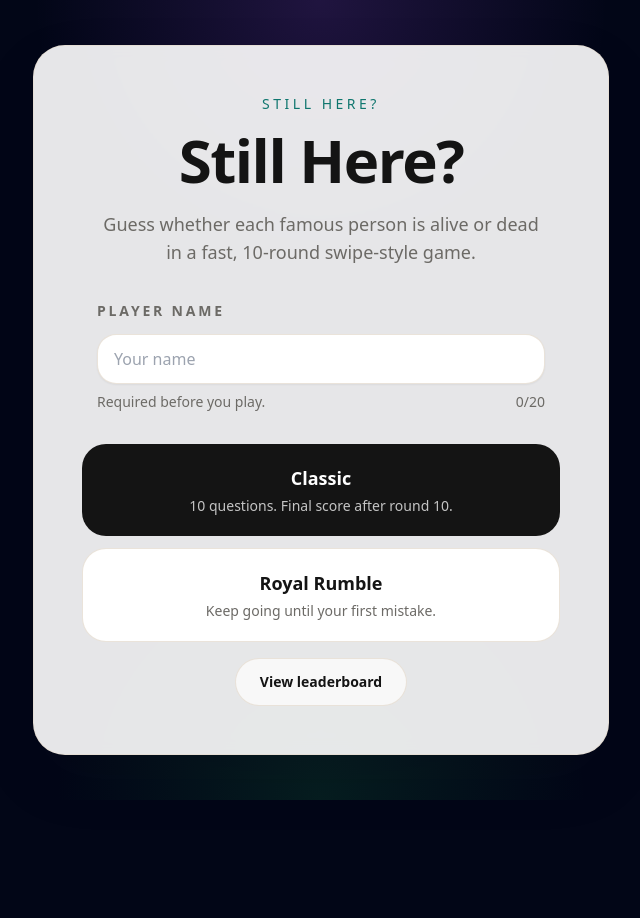
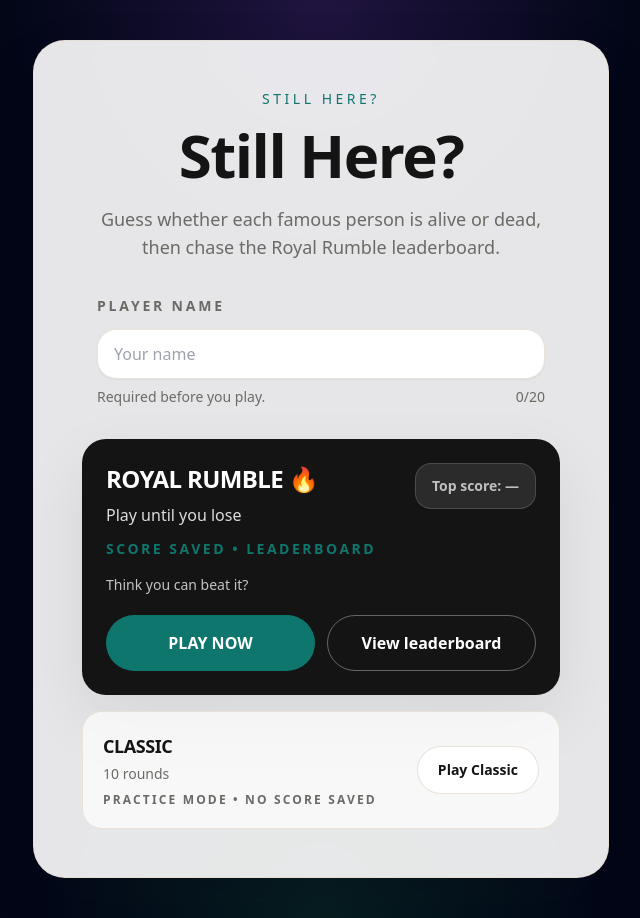
Before and after one commit to marcoronnj/still-here, a Next.js app: page / in a window 1280 px wide. Shown: the whole page, without its empty margins (319-959 px from the left). Before the commit the page ends 800 px from the top, so only its background shows below. Built offline with nearby package versions, Linux system fonts and the light colour scheme.

Commit message:
update UI

```diff
--- a/components/StartScreen.tsx
+++ b/components/StartScreen.tsx
@@ -10,6 +10,7 @@ import {
   PLAYER_NAME_MAX_LENGTH,
   PLAYER_NAME_STORAGE_KEY,
   type GameMode,
+  type RankedResultEntry,
 } from "@/types/game";
 
 export function StartScreen() {
@@ -17,6 +18,7 @@ export function StartScreen() {
   const [playerName, setPlayerName] = useState("");
   const [nameTouched, setNameTouched] = useState(false);
   const [showLeaderboard, setShowLeaderboard] = useState(false);
+  const [topScore, setTopScore] = useState<number | null>(null);
 
   useEffect(() => {
     try {
@@ -31,6 +33,39 @@ export function StartScreen() {
         window.localStorage.setItem(PLAYER_ID_STORAGE_KEY, crypto.randomUUID());
       }
     } catch {}
+  }, []);
+
+  useEffect(() => {
+    let cancelled = false;
+
+    const loadTopScore = async () => {
+      try {
+        const response = await fetch("/api/leaderboard?mode=royal-rumble", {
+          cache: "no-store",
+        });
+        const payload = (await response.json()) as {
+          top10?: RankedResultEntry[];
+        };
+
+        if (!response.ok || !Array.isArray(payload.top10)) {
+          return;
+        }
+
+        if (!cancelled) {
+          setTopScore(payload.top10[0]?.score ?? null);
+        }
+      } catch {
+        if (!cancelled) {
+          setTopScore(null);
+        }
+      }
+    };
+
+    void loadTopScore();
+
+    return () => {
+      cancelled = true;
+    };
   }, []);
 
   const trimmedName = normalizePlayerName(playerName);
@@ -80,8 +115,8 @@ export function StartScreen() {
           Still Here?
         </h1>
         <p className="mx-auto mt-5 max-w-md text-base leading-7 text-muted sm:text-lg">
-          Guess whether each famous person is alive or dead in a fast, 10-round swipe-style
-          game.
+          Guess whether each famous person is alive or dead, then chase the Royal Rumble
+          leaderboard.
         </p>
 
         <div className="mx-auto mt-8 max-w-md text-left">
@@ -108,31 +143,58 @@ export function StartScreen() {
           </div>
         </div>
 
-        <div className="mt-8 grid gap-3 text-left">
-          <button
-            type="button"
-            onClick={() => handleStart("classic")}
-            className="rounded-[1.5rem] bg-ink px-6 py-5 text-white transition hover:scale-[1.02] hover:bg-accent focus:outline-none focus:ring-2 focus:ring-accent focus:ring-offset-2"
-          >
-            <span className="block text-lg font-semibold">Classic</span>
-            <span className="mt-1 block text-sm text-white/75">10 questions. Final score after round 10.</span>
-          </button>
-          <button
-            type="button"
-            onClick={() => handleStart("royal-rumble")}
-            className="rounded-[1.5rem] border border-line/80 bg-white px-6 py-5 text-ink transition hover:scale-[1.02] hover:border-accent/50 hover:bg-accent/5 focus:outline-none focus:ring-2 focus:ring-accent focus:ring-offset-2"
-          >
-            <span className="block text-lg font-semibold">Royal Rumble</span>
-            <span className="mt-1 block text-sm text-muted">Keep going until your first mistake.</span>
-          </button>
+        <div className="mt-8 grid gap-4 text-left">
+          <section className="rounded-[1.5rem] bg-ink px-6 py-6 text-white shadow-card">
+            <div className="flex flex-col gap-4 sm:flex-row sm:items-start sm:justify-between">
+              <div>
+                <p className="text-2xl font-semibold tracking-tight">ROYAL RUMBLE 🔥</p>
+                <p className="mt-2 text-base font-medium text-white/85">Play until you lose</p>
+                <p className="mt-3 text-sm font-semibold uppercase tracking-[0.18em] text-accent">
+                  Score saved • Leaderboard
+                </p>
+              </div>
+              <div className="rounded-[1rem] border border-white/15 bg-white/10 px-4 py-3 sm:text-right">
+                <p className="text-sm font-semibold text-white/70">Top score: {topScore ?? "—"}</p>
+              </div>
+            </div>
+            <p className="mt-4 text-sm text-white/75">Think you can beat it?</p>
+            <div className="mt-5 grid grid-cols-2 gap-3">
+              <button
+                type="button"
+                onClick={() => handleStart("royal-rumble")}
+                className="inline-flex min-h-14 items-center justify-center rounded-full bg-accent px-3 text-sm font-semibold text-white transition hover:scale-[1.02] hover:bg-white hover:text-ink focus:outline-none focus:ring-2 focus:ring-white focus:ring-offset-2 focus:ring-offset-ink sm:px-6 sm:text-base"
+              >
+                PLAY NOW
+              </button>
+              <button
+                type="button"
+                onClick={() => setShowLeaderboard(true)}
+                className="inline-flex min-h-14 items-center justify-center rounded-full border border-white/35 bg-transparent px-3 text-center text-sm font-semibold text-white transition hover:scale-[1.02] hover:border-white hover:bg-white/10 focus:outline-none focus:ring-2 focus:ring-white focus:ring-offset-2 focus:ring-offset-ink sm:px-6 sm:text-base"
+              >
+                View leaderboard
+              </button>
+            </div>
+          </section>
+
+          <section className="rounded-[1.25rem] border border-line/80 bg-white/70 px-5 py-5 text-ink">
+            <div className="flex flex-col gap-4 sm:flex-row sm:items-center sm:justify-between">
+              <div>
+                <p className="text-lg font-semibold tracking-tight">CLASSIC</p>
+                <p className="mt-1 text-sm font-medium text-muted">10 rounds</p>
+                <p className="mt-2 text-xs font-semibold uppercase tracking-[0.18em] text-muted">
+                  Practice mode • No score saved
+                </p>
+              </div>
+              <button
+                type="button"
+                onClick={() => handleStart("classic")}
+                className="inline-flex min-h-12 items-center justify-center rounded-full border border-line/80 bg-white px-5 text-sm font-semibold text-ink transition hover:border-accent/50 hover:bg-accent/5 focus:outline-none focus:ring-2 focus:ring-accent focus:ring-offset-2"
+              >
+                Play Classic
+              </button>
+            </div>
+          </section>
         </div>
-        <button
-          type="button"
-          onClick={() => setShowLeaderboard(true)}
-          className="mt-4 inline-flex min-h-12 items-center justify-center rounded-full border border-line/80 bg-white/70 px-6 text-sm font-semibold text-ink transition hover:border-accent/50 hover:bg-accent/5 focus:outline-none focus:ring-2 focus:ring-accent focus:ring-offset-2"
-        >
-          View leaderboard
-        </button>
       </section>
     </main>
   );
```
